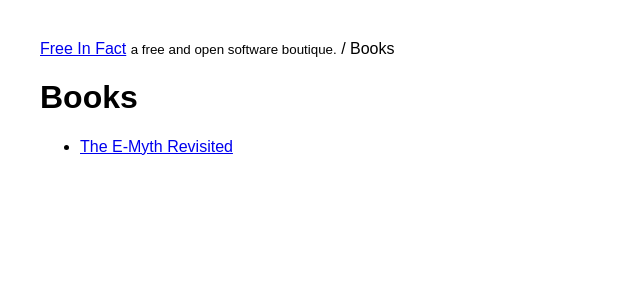
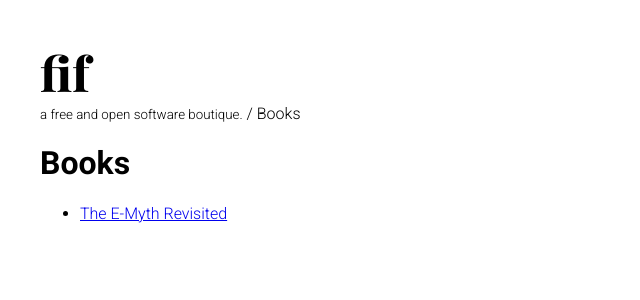
Before and after one commit to freeinfact/freeinfact.github.io, a Jekyll site: the page built from _books/index.html, in a window 1280 px wide. Shown: the top 300 px of the page, without its empty margins (0-640 px from the left). Built offline with Jekyll 4.4.1, drawn with Linux system fonts in a browser that asks for light colours.

Commit message:
style and project updates

```diff
--- a/Gemfile
+++ b/Gemfile
@@ -6,4 +6,4 @@ git_source(:github) {|repo_name| "https://github.com/#{repo_name}" }
 
 # gem "rails"
 
-gem 'jekyll', '2.4.0'
+gem 'jekyll', '~>4.0'
--- a/_config.yml
+++ b/_config.yml
@@ -3,3 +3,4 @@ collections:
   books:
     output: true
   apps:
+    sort_by: order
--- a/_includes/apps.html
+++ b/_includes/apps.html
@@ -1,3 +1,4 @@
+<h2>SaaS Apps</h2>
 <ul class='apps'>
     {% for app in site.apps %} {% if app.url != "/apps/index.html" %}
     <li class='app'>
--- a/_layouts/default.html
+++ b/_layouts/default.html
@@ -4,6 +4,9 @@
 <head>
     <meta charset="utf-8">
     <title>{{ page.title }}</title>
+    <link rel="preconnect" href="https://fonts.googleapis.com">
+    <link rel="preconnect" href="https://fonts.gstatic.com" crossorigin>
+    <link href="https://fonts.googleapis.com/css2?family=Playfair+Display:wght@800&family=Roboto:wght@300;700&display=swap" rel="stylesheet">
     <link rel="stylesheet" href="/static/style.css">
     <!-- Global site tag (gtag.js) - Google Analytics -->
     <script async src="https://www.googletagmanager.com/gtag/js?id=G-03YZ6TTHTJ"></script>
@@ -22,7 +25,7 @@
     <nav>
         <div id="breadcrumbs">
             {% assign crumbs = page.url | remove:'/index.html' | split: '/' %}
-            <a href="/">Free In Fact</a> <small> a free and open software boutique.</small> {% for crumb in crumbs offset: 1 %} {% if forloop.last %} / {{ page.title }} {% else %} / <a href="{% assign crumb_limit = forloop.index | plus: 1 %}{% for crumb in crumbs limit: crumb_limit %}{{ crumb | append: '/' | replace:'without-plugin/','without-plugins/' }}{% endfor %}">{{ crumb | replace:'-',' ' | remove:'.html' | capitalize }}</a>            {% endif %} {% endfor %}
+            <a href="/" class="logo">fif</a> <small> a free and open software boutique.</small> {% for crumb in crumbs offset: 1 %} {% if forloop.last %} / {{ page.title }} {% else %} / <a href="{% assign crumb_limit = forloop.index | plus: 1 %}{% for crumb in crumbs limit: crumb_limit %}{{ crumb | append: '/' | replace:'without-plugin/','without-plugins/' }}{% endfor %}">{{ crumb | replace:'-',' ' | remove:'.html' | capitalize }}</a>            {% endif %} {% endfor %}
         </div>
     </nav>
     <h1>{{ page.title }}</h1>
--- a/static/style.css
+++ b/static/style.css
@@ -1,12 +1,25 @@
 body {
     padding: 2em;
-    font-family: sans-serif;
+    font-family: Roboto, sans-serif;
+}
+
+h2 {
+    margin-top: 2em;
+}
+.logo{
+    font-family: 'Playfair Display', serif;
+    color: inherit;
+    font-size: 3rem;
+    text-decoration: none;
+    display: block;
 }
 
 .apps {
     margin: 0;
     padding: 0;
     list-style: none;
+    display: flex;
+    flex-wrap: wrap;
 }
 
 .app img {
@@ -16,7 +29,7 @@ body {
 
 .app {
     border: 1px solid #ebebeb;
-    margin-bottom: 1em;
+    margin:0 1em 1em 0;
 }
 
 .app h3 {
```
Also changed, not shown: _apps/00-httpz-app.md (+1 -1 lines), _apps/02-smsto-cc.md (+0 -1 lines), _apps/03-cinotify-cc.md (added, +7 -0 lines), _apps/_drafts/01-jamsesh.md (renamed from _apps/01-jamsesh.md, +1 -0 lines), Gemfile.lock, index.html (line endings or trailing spaces), static/cinotify.png (added).
